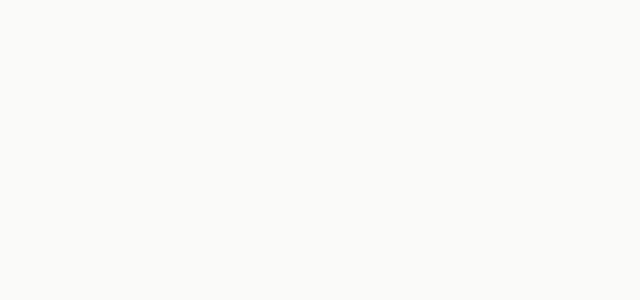
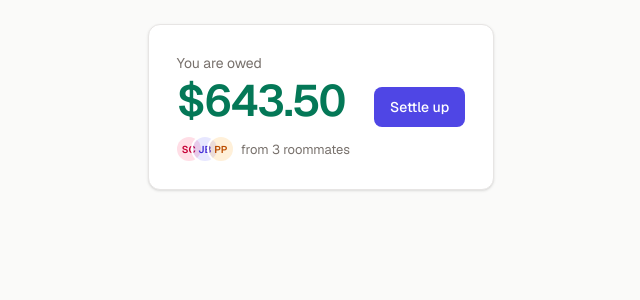
Before and after one commit to Tinnapat1406/Roommate-Expense-Splitter, a Next.js app: page /dashboard in a window 1280 px wide. Shown: the top 300 px of the page, without its empty margins (319-959 px from the left). Built offline with nearby package versions, Linux system fonts and the light colour scheme.

Commit message:
add mock data and NetBalance

```diff
--- a/components/dashboard/NetBalanceCard.tsx
+++ b/components/dashboard/NetBalanceCard.tsx
@@ -1,4 +1,56 @@
 // TODO: The hero number — am I square?
+import Link from "next/link";
+import { MemberAvatar } from "@/components/member/MemberAvatar";
+import { Card } from "@/components/ui/Card";
+import { BALANCES,CURRENT_USER,MEMBERS } from "@/lib/mock-data";
+import { cn,formatCurrency } from "@/lib/utils";
+
 export function NetBalanceCard() {
-  return null;
+  const net =
+    BALANCES.find((b) => b.memberId === CURRENT_USER.id)?.netCents ?? 0;
+
+  const others = MEMBERS.filter((m) => !m.isCurrentUser);
+  const settled = net === 0;
+
+  return (
+    <Card className="flex flex-wrap items-center justify-between gap-6 p-7">
+      <div>
+        <p className="text-sm text-muted">
+          {settled ? "All settled up" : net > 0 ? "You are owed" : "You owe"}
+        </p>
+
+        <p className={cn(
+            "tnum mt-1 font-semibold tracking-tight text-hero",
+            settled ? "text-fg" : net > 0 ? "text-positive" : "text-negative",
+          )}>
+            {settled ? "You're all square" : formatCurrency(Math.abs(net))}
+        </p>
+
+        {!settled && (
+          <div className="mt-3 flex items-center gap-2">
+            <span className="flex -space-x-2">
+              {others.map((member) => (
+                <MemberAvatar
+                  key={member.id}
+                  member={member}
+                  size="sm"
+                  className="ring-2 ring-surface"
+                />
+              ))}
+            </span>
+            <span className="text-[13px] text-muted">
+              {net > 0 ? "from" : "to"} {others.length} roommates
+            </span>
+          </div>
+        )}
+      </div>
+
+      <Link
+        href="/dashboard/balances"
+        className="rounded-lg bg-accent px-4 py-2.5 text-sm font-medium text-accent-fg transition hover:opacity-90"
+      >
+        Settle up
+      </Link>
+    </Card>
+  )
 }
--- /dev/null
+++ b/lib/mock-data.ts
@@ -0,0 +1,100 @@
+// Sample data so the dashboard renders before Supabase is wired up.
+// Delete this file once real queries land in lib/supabase.
+
+import type { Balance, Expense, Member } from "@/types";
+
+export const MEMBERS: Member[] = [
+  { id: "m1", name: "Alex Rivera", email: "alex@example.com", isCurrentUser: true },
+  { id: "m2", name: "Sam Chen", email: "sam@example.com" },
+  { id: "m3", name: "Jordan Blake", email: "jordan@example.com" },
+  { id: "m4", name: "Priya Patel", email: "priya@example.com" },
+];
+
+export const CURRENT_USER = MEMBERS[0];
+
+export function memberById(id: string): Member {
+  return MEMBERS.find((m) => m.id === id) ?? MEMBERS[0];
+}
+
+function equalSplit(amountCents: number) {
+  const share = Math.floor(amountCents / MEMBERS.length);
+  const remainder = amountCents - share * MEMBERS.length;
+  // First member absorbs the leftover cent so splits sum exactly.
+  return MEMBERS.map((m, i) => ({
+    memberId: m.id,
+    amountCents: i === 0 ? share + remainder : share,
+  }));
+}
+
+export const EXPENSES: Expense[] = [
+  {
+    id: "e1",
+    description: "September rent",
+    amountCents: 280000,
+    category: "rent",
+    paidBy: "m1",
+    date: "2026-09-01",
+    splitType: "equal",
+    splits: equalSplit(280000),
+    recurringRule: "r1",
+  },
+  {
+    id: "e2",
+    description: "PG&E — August",
+    amountCents: 14250,
+    category: "utilities",
+    paidBy: "m2",
+    date: "2026-09-03",
+    splitType: "equal",
+    splits: equalSplit(14250),
+  },
+  {
+    id: "e3",
+    description: "Costco run",
+    amountCents: 18740,
+    category: "groceries",
+    paidBy: "m3",
+    date: "2026-09-05",
+    splitType: "equal",
+    splits: equalSplit(18740),
+  },
+  {
+    id: "e4",
+    description: "Internet — Sonic",
+    amountCents: 8000,
+    category: "internet",
+    paidBy: "m1",
+    date: "2026-09-05",
+    splitType: "equal",
+    splits: equalSplit(8000),
+    recurringRule: "r2",
+  },
+  {
+    id: "e5",
+    description: "Paper towels + dish soap",
+    amountCents: 3420,
+    category: "household",
+    paidBy: "m4",
+    date: "2026-09-07",
+    splitType: "equal",
+    splits: equalSplit(3420),
+  },
+  {
+    id: "e6",
+    description: "Pizza night",
+    amountCents: 5600,
+    category: "other",
+    paidBy: "m2",
+    date: "2026-09-08",
+    splitType: "equal",
+    splits: equalSplit(5600),
+  },
+];
+
+/** Positive = the household owes them. Always sums to zero. */
+export const BALANCES: Balance[] = [
+  { memberId: "m1", netCents: 64350 },
+  { memberId: "m2", netCents: -12100 },
+  { memberId: "m3", netCents: -21250 },
+  { memberId: "m4", netCents: -31000 },
+];
```
